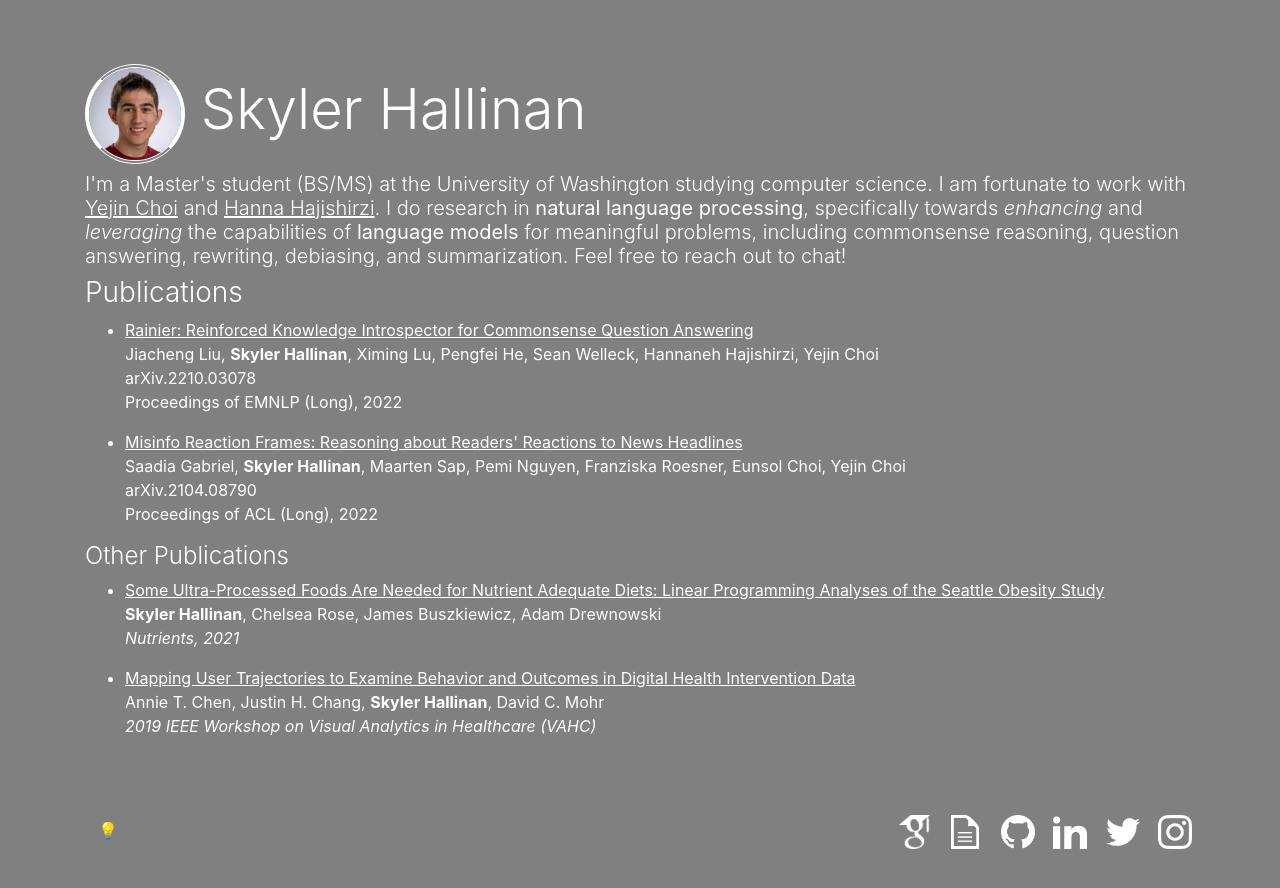
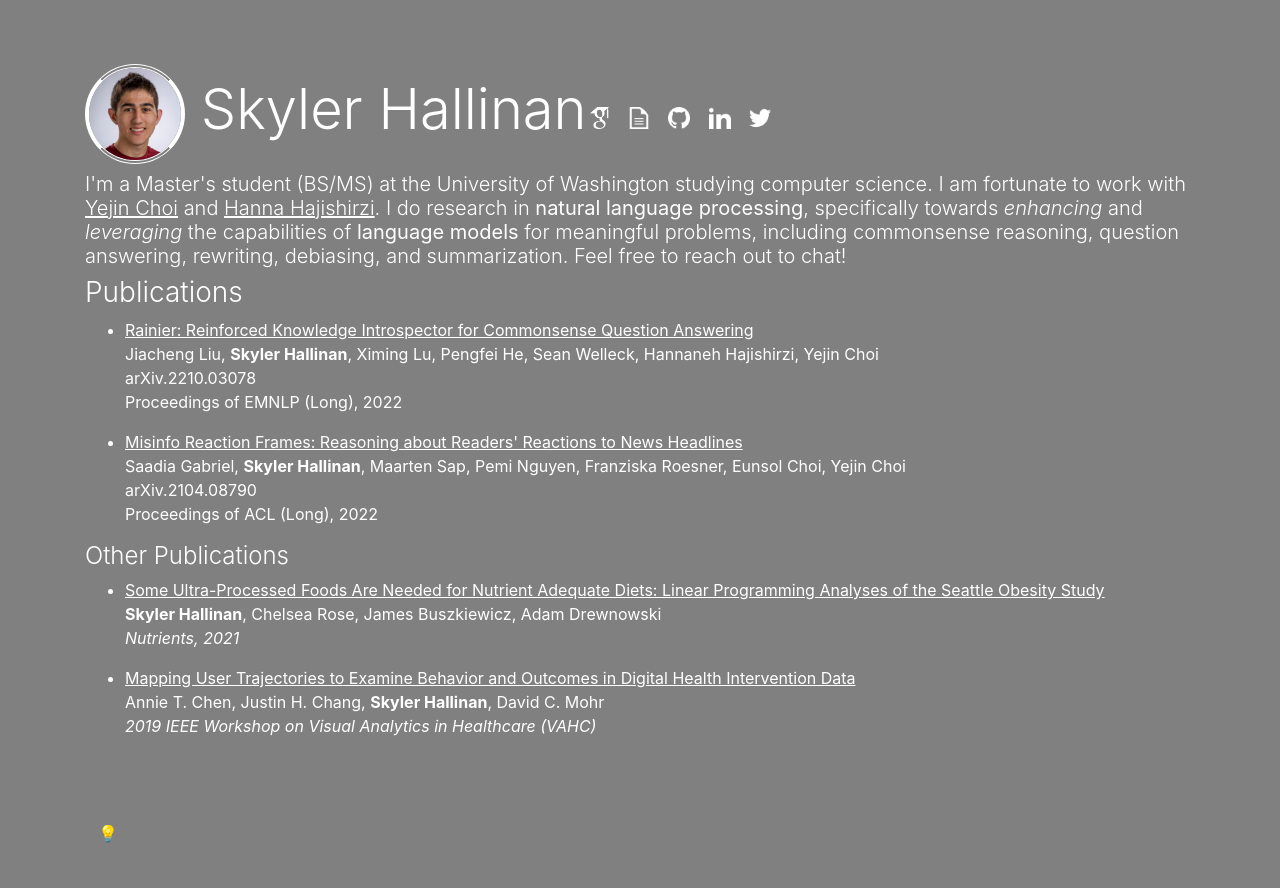
Before and after one commit to shallinan1/shallinan1.github.io, a Jekyll site: the page index.html, which Jekyll copies as it is, in a window 1280 px wide. Shown: the top 888 px of the page. Built offline with Jekyll 4.4.1, drawn with Linux system fonts in a browser that asks for light colours.

Commit message:
move buttons and resize

```diff
--- a/css/custom.css
+++ b/css/custom.css
@@ -62,7 +62,7 @@ hr {
 
 .social {
 	width: auto;
-	height: 2.5em;
+	height: 1.75em;
 	margin: 1%;
 	vertical-align: middle;
 	border: 3px solid transparent;
@@ -72,3 +72,13 @@ hr {
 #contact {
 	list-style-type: none;
 }
+
+.row {
+    display: -webkit-box;
+    display: -ms-flexbox;
+    display: flex;
+    -ms-flex-wrap: wrap;
+    flex-wrap: wrap;
+    margin-right: 0px;
+    margin-left: 0px;
+}
--- a/index.html
+++ b/index.html
@@ -18,8 +18,50 @@
 <body class = "d-flex flex-column">
 <main id = "page-content">
 	<div class = "container mainbody">
-			<h4 class = "display-4 inline"> <img id ="profile" src="assets/pictures/portrait.jpg" height=100em style="border-color:white; !important"> Skyler Hallinan </h4> <!-- <img src="" alt="Skyler"> -->
+		<div class="row ">
+		<h4 class = "display-4 inline"> <img id ="profile" src="assets/pictures/portrait.jpg" height=100em style="border-color:white; !important"> Skyler Hallinan</h4> <!-- <img src="" alt="Skyler"> -->
+		<div class = "align-self-center float-right">
+			<u1 class = "inline" id = "contact">
+				<li class = "list-inline-item move">
+					<a href = "https://scholar.google.com/citations?user=ztXdO4gAAAAJ&hl=en" target="_blank">
+						<img class = "social" src="assets/pictures/scholar_white.png" alt="Google Scholar Logo" id="scholar">
+					</a>
+				</li>
 
+
+				<li class = "list-inline-item move">
+					<a href = "assets/official/Hallinan_Skyler_Resume.pdf" target="_blank">
+						<img class = "social" src="assets/pictures/resume.png" alt="Resume Logo" id = "resume">
+					</a>
+				</li>
+
+				<li class = "list-inline-item move">
+					<a href = "https://github.com/shallinan1" target="_blank">
+						<img class = "social" src="assets/pictures/github.png" alt="Github Logo" id ="github">
+					</a>
+				</li>
+
+				<li class = "list-inline-item move">
+					<a href = "https://www.linkedin.com/in/skyler-hallinan-0466ba169/" target="_blank">
+						<img class = "social" src="assets/pictures/linked-in.png" alt="LinkedIn Logo" id="linkedin">
+					</a>
+				</li>
+
+
+				<li class = "list-inline-item move">
+					<a href = "https://twitter.com/SkylerHallinan" target="_blank">
+						<img class = "social" src="assets/pictures/twitter.png" alt="Twitter Logo" id="twitter">
+					</a>
+				</li>
+
+
+				<!-- <li class = "list-inline-item move">
+					<a href = "https://instagram.com/skylerhallinan" target="_blank">
+						<img class = "social" src="assets/pictures/instagram.png" alt="Instagram Logo" id ="instagram">
+					</a>
+				</li> -->
+			</u1>
+		</div></div>
 	</div>
 	<div class = "container">
 		<h5 class = "thin">
@@ -69,7 +111,7 @@
 				<button class = "btn" onclick="changeColor();">💡</button>
 			</div>
 		</div>
-		<div class = "container">
+		<!-- <div class = "container">
 			<div class = "float-right">
 				<u1 class = "inline" id = "contact">
 
@@ -114,7 +156,7 @@
 					</li>
 				</u1>
 			</div>
-		</div>
+		</div> -->
 	</footer>
 
 	<script>
```
